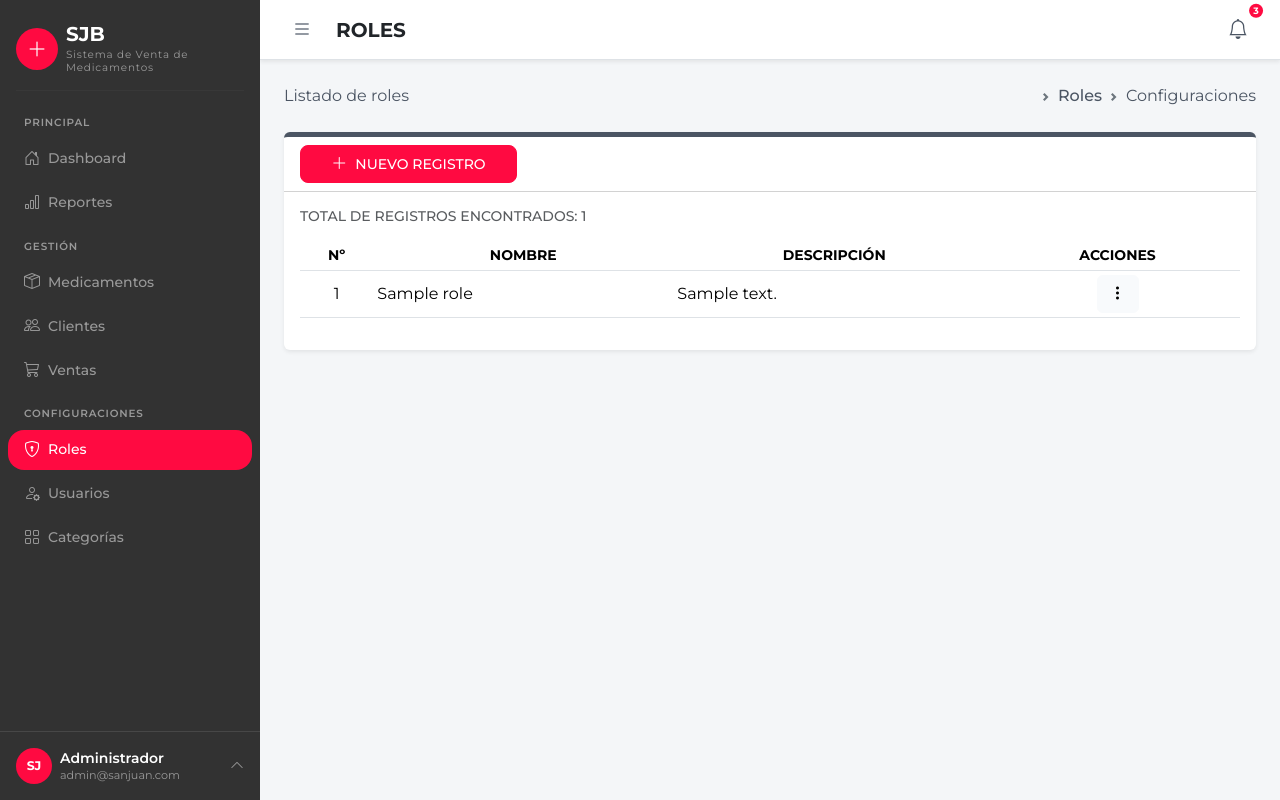
After one commit to Gabriel47x7/upsjb_farmacia, a Laravel app: page /roles in a window 1280 px wide. The commit adds this page. Run offline with Laravel 12, Linux system fonts and the light colour scheme; tables that the repository leaves empty hold one stand-in row (values such as "Sample post").

Commit message:
CATEGORIAS Y ROLES
CATEGORIAS Y ROLES

```diff
--- /dev/null
+++ b/sistema/app/Http/Controllers/RoleController.php
@@ -0,0 +1,87 @@
+<?php
+
+namespace App\Http\Controllers;
+
+use App\Models\Role;
+use Illuminate\Http\Request;
+use Illuminate\Validation\Rule;
+
+class RoleController extends Controller
+{
+    /**
+     * Display a listing of the resource.
+     */
+    public function index()
+    {
+        $roles = Role::all();
+        return view('settings.roles.index', compact('roles'));
+    }
+
+    /**
+     * Show the form for creating a new resource.
+     */
+    public function create()
+    {
+        return view('settings.roles.create');
+    }
+
+    /**
+     * Store a newly created resource in storage.
+     */
+    public function store(Request $request)
+    {
+        $validated = $request->validate([
+            'nombre' => 'required|max:50|unique:roles',
+            'descripcion' => 'nullable|max:255',
+        ]);
+
+        Role::create($validated);
+
+        return to_route('roles.index')->with('ok', 'Rol registrado correctamente.');
+    }
+
+    /**
+     * Display the specified resource.
+     */
+    public function show(string $id)
+    {
+        //
+    }
+
+    /**
+     * Show the form for editing the specified resource.
+     */
+    public function edit(Role $role)
+    {
+        return view('settings.roles.edit', compact('role'));
+    }
+
+    /**
+     * Update the specified resource in storage.
+     */
+    public function update(Request $request, Role $role)
+    {
+        $validated = $request->validate([
+            'nombre' => [
+                'required',
+                'max:50',
+                Rule::unique('roles', 'nombre')->ignore($role->id),
+            ],
+            'descripcion' => 'nullable|max:255',
+        ]);
+
+        $role->update($validated);
+
+        return to_route('roles.index')->with('ok', 'Rol actualizado correctamente.');
+    }
+
+    /**
+     * Remove the specified resource from storage.
+     */
+    public function destroy(Role $role)
+    {
+        $role->delete();
+
+        return to_route('roles.index')->with('ok', 'Rol eliminado correctamente.');
+    }
+}
--- /dev/null
+++ b/sistema/app/Models/Role.php
@@ -0,0 +1,16 @@
+<?php
+
+namespace App\Models;
+
+use Illuminate\Database\Eloquent\Factories\HasFactory;
+use Illuminate\Database\Eloquent\Model;
+
+class Role extends Model
+{
+    use HasFactory;
+
+    protected $fillable = [
+        'nombre',
+        'descripcion',
+    ];
+}
--- a/sistema/resources/views/partials/sidebar.blade.php
+++ b/sistema/resources/views/partials/sidebar.blade.php
@@ -1,8 +1,8 @@
-<aside id="sidebar" class="bg-dark text-white d-flex flex-column flex-shrink-0"
-  aria-label="Navegación principal">
+<aside id="sidebar" class="bg-dark text-white d-flex flex-column flex-shrink-0" aria-label="Navegación principal">
 
     <div class="d-flex align-items-center px-3 pt-4 pb-3">
-      <div class="brand-icon rounded-circle bg-primary d-flex align-items-center justify-content-center me-2 flex-shrink-0">
+        <div
+            class="brand-icon rounded-circle bg-primary d-flex align-items-center justify-content-center me-2 flex-shrink-0">
             <i class="bi bi-plus-lg text-white fs-5 fw-bold"></i>
         </div>
         <div class="lh-sm overflow-hidden flex-grow-1">
@@ -19,12 +19,16 @@
         <p class="sidebar-section-title text-white-50 text-uppercase fw-semibold px-3 mb-2 mt-2">Principal</p>
         <ul class="nav flex-column gap-1 mb-1">
             <li class="nav-item">
-          <a href="" class="nav-link sidebar-link text-white-50 rounded-4 px-3 py-2 d-flex align-items-center gap-2 active_item" aria-current="">
-            <i class="bi bi-house-door fs-6"></i><span class="small fw-medium">Dashboard</span>
+                <a href="{{ route('dashboard.index') }}"
+                    class="nav-link sidebar-link text-white-50 rounded-4 px-3 py-2 d-flex align-items-center gap-2 {{ request()->is(['/']) ? 'active_item' : null }}"
+                    aria-current="{{ request()->is(['/']) ? 'page' : null }}"> <i
+                        class="bi bi-house-door fs-6"></i><span class="small fw-medium">Dashboard</span>
                 </a>
             </li>
             <li class="nav-item">
-          <a href="" class="nav-link sidebar-link text-white-50 rounded-4 px-3 py-2 d-flex align-items-center gap-2" aria-current="">
+                <a href=""
+                    class="nav-link sidebar-link text-white-50 rounded-4 px-3 py-2 d-flex align-items-center gap-2"
+                    aria-current="">
                     <i class="bi bi-bar-chart fs-6"></i><span class="small fw-medium">Reportes</span>
                 </a>
             </li>
@@ -33,17 +37,23 @@
         <p class="sidebar-section-title text-white-50 text-uppercase fw-semibold px-3 mb-2 mt-3">Gestión</p>
         <ul class="nav flex-column gap-1 mb-1">
             <li class="nav-item">
-            <a href="" class="nav-link sidebar-link text-white-50 rounded-4 px-3 py-2 d-flex align-items-center gap-2" aria-current="">
+                <a href=""
+                    class="nav-link sidebar-link text-white-50 rounded-4 px-3 py-2 d-flex align-items-center gap-2"
+                    aria-current="">
                     <i class="bi bi-box-seam fs-6"></i><span class="small fw-medium">Medicamentos</span>
                 </a>
             </li>
             <li class="nav-item">
-          <a href="" class="nav-link sidebar-link text-white-50 rounded-4 px-3 py-2 d-flex align-items-center gap-2" aria-current="">
+                <a href=""
+                    class="nav-link sidebar-link text-white-50 rounded-4 px-3 py-2 d-flex align-items-center gap-2"
+                    aria-current="">
                     <i class="bi bi-people fs-6"></i><span class="small fw-medium">Clientes</span>
                 </a>
             </li>
             <li class="nav-item">
-          <a href="" class="nav-link sidebar-link text-white-50 rounded-4 px-3 py-2 d-flex align-items-center gap-2" aria-current="">
+                <a href=""
+                    class="nav-link sidebar-link text-white-50 rounded-4 px-3 py-2 d-flex align-items-center gap-2"
+                    aria-current="">
                     <i class="bi bi-cart3 fs-6"></i><span class="small fw-medium">Ventas</span>
                 </a>
             </li>
@@ -52,17 +62,23 @@
         <p class="sidebar-section-title text-white-50 text-uppercase fw-semibold px-3 mb-2 mt-3">Configuraciones</p>
         <ul class="nav flex-column gap-1">
             <li class="nav-item">
-          <a href="" class="nav-link sidebar-link text-white-50 rounded-4 px-3 py-2 d-flex align-items-center gap-2" aria-current="">
-            <i class="bi bi-shield fs-6"></i><span class="small fw-medium">Roles</span>
+                <a href="{{ route('roles.index') }}"
+                    class="nav-link sidebar-link text-white-50 rounded-4 px-3 py-2 d-flex align-items-center gap-2 {{ request()->is('roles*') ? 'active_item' : '' }}"
+                    aria-current="{{ request()->is('roles*') ? 'page' : '' }}">
+                    <i class="bi bi-shield-lock fs-6"></i><span class="small fw-medium">Roles</span>
                 </a>
             </li>
             <li class="nav-item">
-          <a href="" class="nav-link sidebar-link text-white-50 rounded-4 px-3 py-2 d-flex align-items-center gap-2" aria-current="">
+                <a href="#"
+                    class="nav-link sidebar-link text-white-50 rounded-4 px-3 py-2 d-flex align-items-center gap-2 {{ request()->is('usuarios*') ? 'active_item' : '' }}"
+                    aria-current="{{ request()->is('usuarios*') ? 'page' : '' }}">
                     <i class="bi bi-person-gear fs-6"></i><span class="small fw-medium">Usuarios</span>
                 </a>
             </li>
             <li class="nav-item">
-          <a href="" class="nav-link sidebar-link text-white-50 rounded-4 px-3 py-2 d-flex align-items-center gap-2" aria-current="">
+                <a href="{{ route('categorias.index') }}"
+                    class="nav-link sidebar-link text-white-50 rounded-4 px-3 py-2 d-flex align-items-center gap-2 {{ request()->is('categorias*') ? 'active_item' : '' }}"
+                    aria-current="{{ request()->is('categorias*') ? 'page' : '' }}">
                     <i class="bi bi-grid fs-6"></i><span class="small fw-medium">Categorías</span>
                 </a>
             </li>
@@ -72,13 +88,10 @@
 
     <div class="dropup" style="border-top:1px solid rgba(255,255,255,.1)">
         <button class="btn w-100 d-flex align-items-center gap-2 text-start px-3 py-3 sidebar-user-btn"
-              id="userMenuToggle"
-              type="button"
-              data-bs-toggle="dropdown"
-              aria-expanded="false"
-              aria-haspopup="true"
+            id="userMenuToggle" type="button" data-bs-toggle="dropdown" aria-expanded="false" aria-haspopup="true"
             aria-label="Opciones de cuenta">
-        <div class="user-avatar rounded-circle bg-primary d-flex align-items-center justify-content-center flex-shrink-0">
+            <div
+                class="user-avatar rounded-circle bg-primary d-flex align-items-center justify-content-center flex-shrink-0">
                 <span class="text-white fw-bold lh-1">SJ</span>
             </div>
             <div class="lh-sm overflow-hidden flex-grow-1 text-start">
@@ -90,21 +103,31 @@
         <ul class="dropdown-menu shadow border" style="min-width:235px">
             <li class="px-3 py-2 border-bottom" style="background:var(--bs-tertiary-bg)">
                 <div class="d-flex align-items-center gap-2">
-            <div class="rounded-circle bg-primary d-flex align-items-center justify-content-center flex-shrink-0" style="width:40px;height:40px">
+                    <div class="rounded-circle bg-primary d-flex align-items-center justify-content-center flex-shrink-0"
+                        style="width:40px;height:40px">
                         <span class="text-white fw-bold small">SJ</span>
                     </div>
                     <div class="lh-sm overflow-hidden">
                         <div class="fw-semibold small">Administrador</div>
                         <div class="text-secondary" style="font-size:.7rem">admin@sanjuan.com</div>
-              <span class="badge bg-primary-subtle text-primary mt-1 px-2 rounded-pill" style="font-size:.6rem;font-weight:600">Super Admin</span>
+                        <span class="badge bg-primary-subtle text-primary mt-1 px-2 rounded-pill"
+                            style="font-size:.6rem;font-weight:600">Super Admin</span>
                     </div>
                 </div>
             </li>
-        <li><a class="dropdown-item d-flex align-items-center gap-2 py-2 small" href="#" data-bs-toggle="modal" data-bs-target="#profileModal"><i class="bi bi-person-circle fs-6 text-secondary"></i>Mi Perfil</a></li>
-        <li><a class="dropdown-item d-flex align-items-center gap-2 py-2 small" href="#"><i class="bi bi-shield-lock fs-6 text-secondary"></i>Cambiar Contraseña</a></li>
-        <li><a class="dropdown-item d-flex align-items-center gap-2 py-2 small" href="#"><i class="bi bi-sliders fs-6 text-secondary"></i>Preferencias</a></li>
-        <li><hr class="dropdown-divider my-1"></li>
-        <li><a class="dropdown-item d-flex align-items-center gap-2 py-2 small text-danger fw-medium" href="#" data-bs-toggle="modal" data-bs-target="#logoutModal"><i class="bi bi-box-arrow-right fs-6"></i>Cerrar Sesión</a></li>
+            <li><a class="dropdown-item d-flex align-items-center gap-2 py-2 small" href="#"
+                    data-bs-toggle="modal" data-bs-target="#profileModal"><i
+                        class="bi bi-person-circle fs-6 text-secondary"></i>Mi Perfil</a></li>
+            <li><a class="dropdown-item d-flex align-items-center gap-2 py-2 small" href="#"><i
+                        class="bi bi-shield-lock fs-6 text-secondary"></i>Cambiar Contraseña</a></li>
+            <li><a class="dropdown-item d-flex align-items-center gap-2 py-2 small" href="#"><i
+                        class="bi bi-sliders fs-6 text-secondary"></i>Preferencias</a></li>
+            <li>
+                <hr class="dropdown-divider my-1">
+            </li>
+            <li><a class="dropdown-item d-flex align-items-center gap-2 py-2 small text-danger fw-medium"
+                    href="#" data-bs-toggle="modal" data-bs-target="#logoutModal"><i
+                        class="bi bi-box-arrow-right fs-6"></i>Cerrar Sesión</a></li>
         </ul>
     </div>
 
--- /dev/null
+++ b/sistema/resources/views/settings/roles/index.blade.php
@@ -0,0 +1,80 @@
+@extends('template.administrador')
+
+@section('title', 'ROLES')
+@section('name_section', 'ROLES')
+@section('description', 'Listado de roles')
+@section('item_section', 'Inicio')
+@section('section', 'Roles')
+@section('module', 'Configuraciones')
+
+@section('content')
+@if (session('ok'))
+    <div class="alert alert-success alert-dismissible fade show" role="alert">
+        {{ session('ok') }}
+        <button type="button" class="btn-close" data-bs-dismiss="alert" aria-label="Cerrar"></button>
+    </div>
+@endif
+@if (session('error'))
+    <div class="alert alert-danger alert-dismissible fade show" role="alert">
+        {{ session('error') }}
+        <button type="button" class="btn-close" data-bs-dismiss="alert" aria-label="Cerrar"></button>
+    </div>
+@endif
+<div class="card bg-white border-0 shadow-sm border-5 border-top border-secondary">
+    <div class="card-header bg-white">
+        <div class="row">
+            <div class="col-12 col-md-3">
+                <a href="{{ route('roles.create') }}" class="btn btn-primary rounded-3 text-uppercase text-white w-100">
+                    <i class="bi bi-plus-lg me-2"></i><span class="small fw-medium">Nuevo registro</span>
+                </a>
+            </div>
+        </div>
+    </div>
+    <div class="card-body">
+        <h6 class="text-uppercase small text-muted mb-3">Total de registros encontrados: {{ $roles->count() }}</h6>
+        <table id="display" class="table table-sm table-hover w-100 bg-white">
+            <thead>
+                <tr>
+                    <th class="text-center align-middle text-uppercase small">Nº</th>
+                    <th class="text-center align-middle text-uppercase small">Nombre</th>
+                    <th class="text-center align-middle text-uppercase small">Descripción</th>
+                    <th class="text-center align-middle text-uppercase small">Acciones</th>
+                </tr>
+            </thead>
+            <tbody>
+                @php
+                    $contador = 1;
+                @endphp
+                @foreach($roles as $role)
+                    <tr>
+                        <td class="text-center align-middle">{{ $contador }}</td>
+                        <td class="text-start align-middle">{{ $role->nombre }}</td>
+                        <td class="text-start align-middle">{{ $role->descripcion }}</td>
+                        <td class="text-center align-middle">
+                            <div class="dropdown">
+                                <button class="btn btn-light" type="button" data-bs-toggle="dropdown" aria-expanded="false">
+                                    <i class="bi bi-three-dots-vertical"></i>
+                                </button>
+                                <ul class="dropdown-menu dropdown-menu-end">
+                                    <li><a class="dropdown-item" href="{{ route('roles.edit', $role->id) }}">Editar</a></li>
+                                    <li>
+                                        <form action="{{ route('roles.destroy', $role->id) }}" method="POST"
+                                        onsubmit="return confirm('¿Estas seguro de eliminar este registro?');">
+                                            @csrf
+                                            @method('DELETE')
+                                            <button type="submit" class="dropdown-item">Eliminar</button>
+                                        </form>
+                                    </li>
+                                </ul>
+                            </div>
+                        </td>
+                    </tr>
+                    @php
+                        $contador++;
+                    @endphp
+                @endforeach
+            </tbody>
+        </table>
+    </div>
+</div>
+@endsection
--- a/sistema/routes/web.php
+++ b/sistema/routes/web.php
@@ -1,7 +1,11 @@
 <?php
 
+use Illuminate\Support\Facades\Route;
 use App\Http\Controllers\CategoryController;
-use Illuminate\Support\Facades\Route;
+use App\Http\Controllers\DashboardController;
+use App\Http\Controllers\RoleController;
 
-Route::view('/', 'inicio')->name('inicio');
-Route::resource('categorias', CategoryController::class)->except('show');
+Route::get('/', [DashboardController::class, 'index'])->name('dashboard.index');
+
+Route::resource('categorias', CategoryController::class)->names('categorias')->except('show');
+Route::resource('roles', RoleController::class)->names('roles');
```
Also changed, not shown: sistema/app/Http/Controllers/CategoryController.php (+35 -23 lines), sistema/app/Http/Controllers/CustomerController.php (added, +10 -0 lines), sistema/app/Http/Controllers/DashboardController.php (added, +13 -0 lines), sistema/app/Models/Categorias.php (+4 -5 lines), sistema/resources/views/principal/dashboard/index.blade.php (added, +12 -0 lines), sistema/resources/views/settings/categorias/form.blade.php (+4 -6 lines), sistema/resources/views/settings/categorias/index.blade.php (+41 -24 lines), sistema/resources/views/settings/roles/create.blade.php (added, +22 -0 lines), sistema/resources/views/settings/roles/edit.blade.php (added, +23 -0 lines), sistema/resources/views/settings/roles/form.blade.php (added, +21 -0 lines), sistema/database/migrations/2026_11_04_163502_create_roles_table.php, sistema/resources/views/management/medicines/index.blade.php (added). Lines whose indentation alone changed are shown as unchanged.
